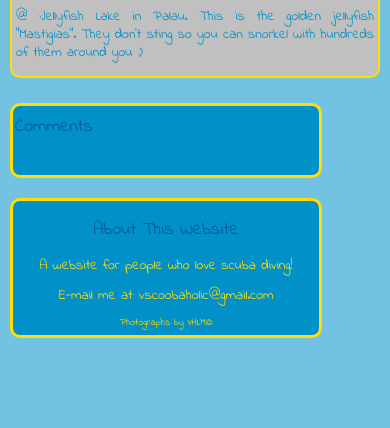
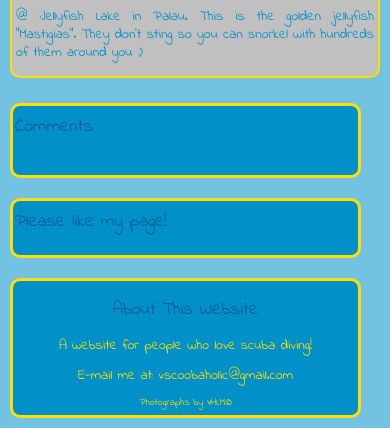
Before and after one commit to vanessa8/scoobaholic, a plain HTML site: page index.html in a window 390 px wide. Shown: the part 11153-11581 px from the top of the page. Before the commit the page ends 11501 px from the top, so only its background shows below. Drawn offline with Linux system fonts and the light colour scheme.

Commit message:
change comment like boxresponsive

```diff
--- a/css/scoobaholic.css
+++ b/css/scoobaholic.css
@@ -117,12 +117,29 @@ p {
   border-radius: 10px;
   float: left;
   margin: 10px;
-  width: 65%;
+  width: 40%;
   height: 200px;
   overflow: scroll;
 }
 
 .wrapper h4 {
+  font-family: Indie Flower;
+  padding: 2px;
+  color: #005B9A;
+}
+
+.like {
+  background-color: #0191C8;
+  border-style: solid;
+  border-color: #FFDE00;
+  border-radius: 10px;
+  float: left;
+  margin: 10px;
+  width: 29%;
+  height: 200px;
+}
+
+.like h4 {
   font-family: Indie Flower;
   padding: 2px;
   color: #005B9A;
@@ -177,11 +194,11 @@ p {
   color: #FFDE00;
 }
 
-@media screen and (max-width: 680px) {
+@media screen and (max-width: 980px) {
 
 .about {
       float: left;
-      width: 80%;
+      width: 90%;
       height: auto;
   }
 
@@ -191,7 +208,7 @@ p {
 }
 
 .wrapper {
-  width: 80%;
+  width: 90%;
   height: auto;
 }
 
@@ -200,6 +217,10 @@ p {
   height: auto;
 }
 
+.like {
+  width: 90%;
+  height: auto;
+}
 
 /*.footer {
     border-top: 1px solid white;
--- a/index.html
+++ b/index.html
@@ -414,8 +414,11 @@
         <h4>Comments</h4>
         <div class="fb-like" data-href="http://vanessa8.github.io/scoobaholic/" data-layout="button_count" data-action="like" data-show-faces="true" data-share="true"></div>
 
+    </div>
+
+    <div class="like">
+        <h4>Please like my page!</h4>
         <div class="fb-comments" data-href="http://vanessa8.github.io/scoobaholic" data-width:"300px" data-numposts="10" data-colorscheme="light"></div>
-
     </div>
 
     <div class="about">
```
